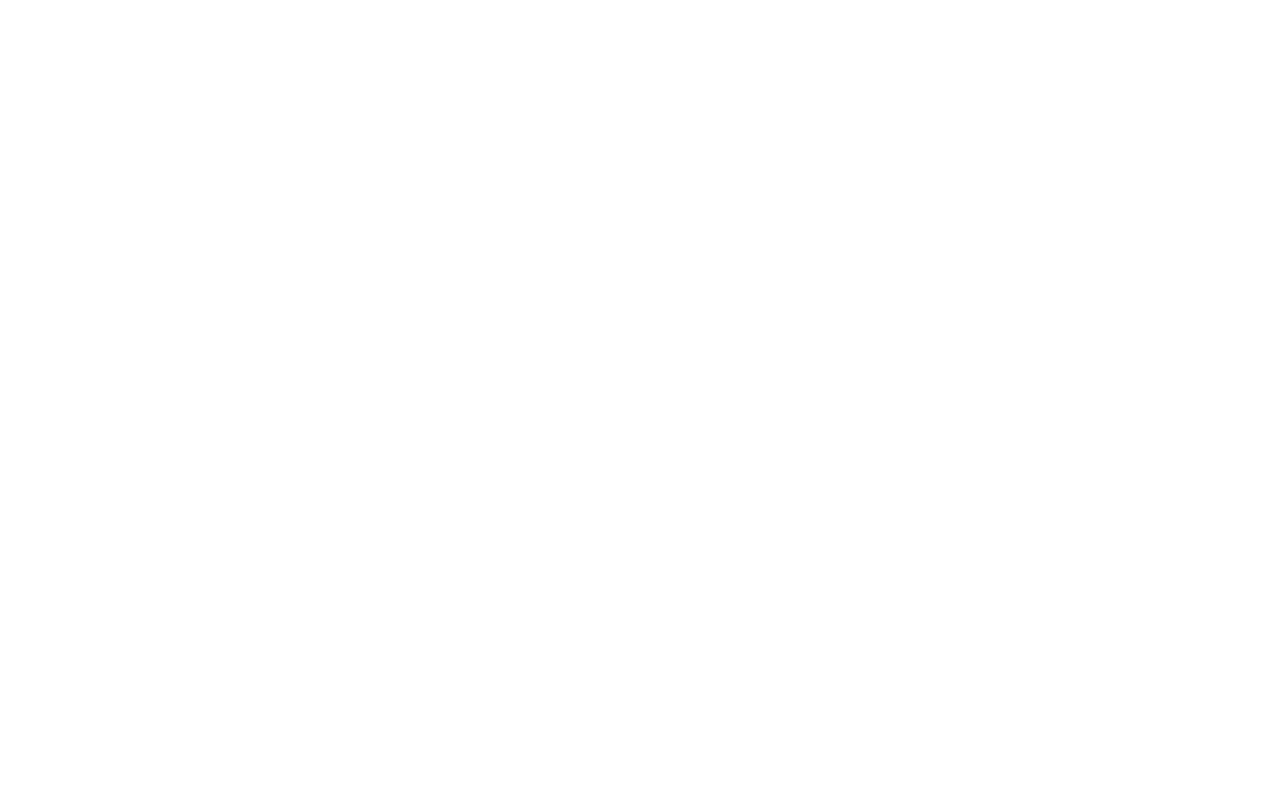
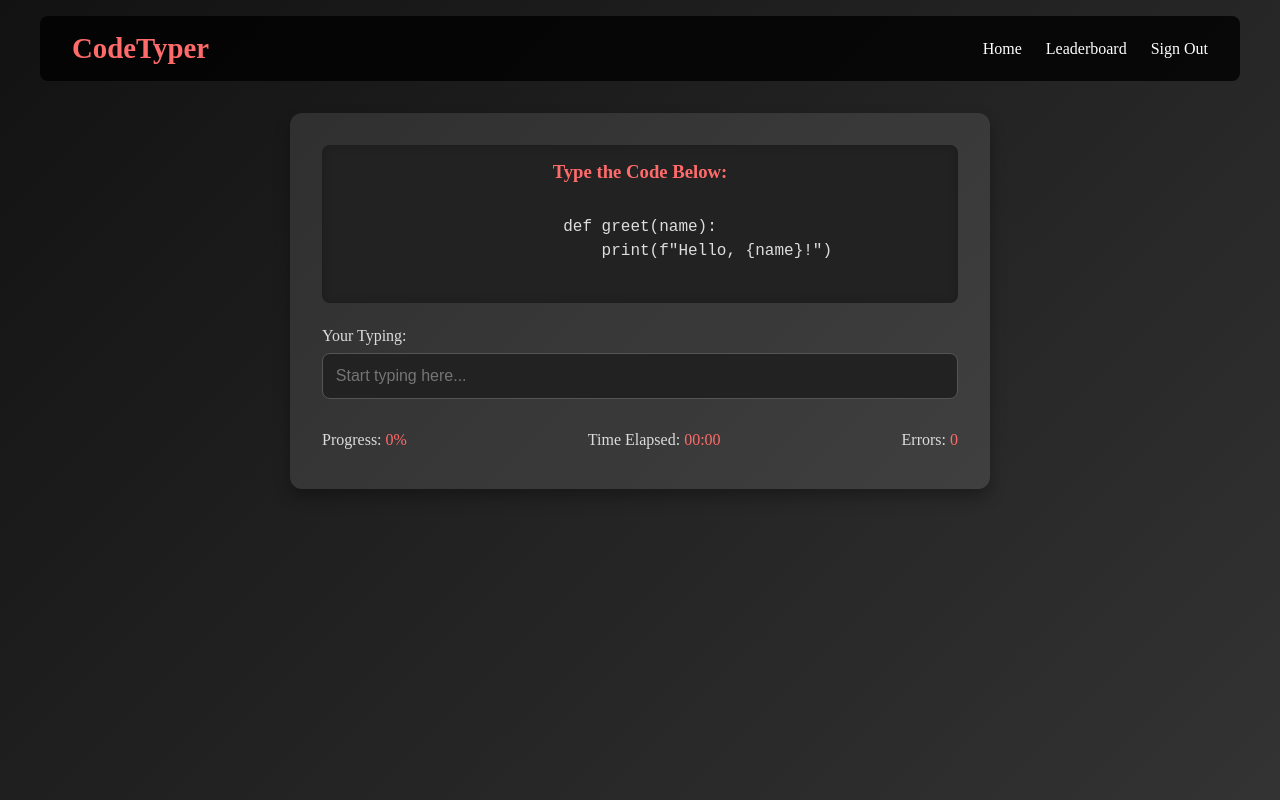
Before and after one commit to ktarafder/devtype, an Angular app: page /game in a window 1280 px wide. Before the commit this address led to /. Built offline with nearby package versions, Linux system fonts and the light colour scheme.

Commit message:
Add Game component with routing and styling

```diff
--- /dev/null
+++ b/src/app/game/game.component.css
@@ -0,0 +1,135 @@
+/* Reset default margins and paddings */
+* {
+    margin: 0;
+    padding: 0;
+    box-sizing: border-box;
+  }
+
+  html, body {
+    height: 100%;
+    font-family: 'Arial', sans-serif;
+  }
+
+  /* Container Styling */
+  .game-container {
+    display: flex;
+    flex-direction: column;
+    align-items: center;
+    background: linear-gradient(135deg, #121212, #333);
+    color: #fff;
+    min-height: 100vh;
+    padding: 1rem;
+  }
+
+  /* Navbar Styling */
+  .navbar {
+    display: flex;
+    justify-content: space-between;
+    align-items: center;
+    width: 100%;
+    max-width: 1200px;
+    padding: 1rem 2rem;
+    background: rgba(0, 0, 0, 0.8);
+    border-radius: 8px;
+    margin-bottom: 2rem;
+  }
+
+  .navbar .logo {
+    font-size: 1.8rem;
+    font-weight: bold;
+    color: #ff6b6b;
+  }
+
+  .navbar .nav-links {
+    list-style: none;
+    display: flex;
+    gap: 1.5rem;
+  }
+
+  .navbar .nav-links a {
+    color: #ffffff;
+    text-decoration: none;
+    font-weight: 500;
+    transition: color 0.3s;
+  }
+
+  .navbar .nav-links a:hover {
+    color: #ff6b6b;
+  }
+
+  /* Game Content Styling */
+  .game-content {
+    display: flex;
+    flex-direction: column;
+    align-items: center;
+    text-align: center;
+    width: 100%;
+    max-width: 700px;
+    padding: 2rem;
+    background-color: rgba(255, 255, 255, 0.1);
+    border-radius: 12px;
+    box-shadow: 0 8px 16px rgba(0, 0, 0, 0.3);
+  }
+
+  /* Code Snippet Display Styling */
+  .snippet-display {
+    width: 100%;
+    background-color: #222;
+    color: #dcdcdc;
+    padding: 1rem;
+    border-radius: 8px;
+    margin-bottom: 1.5rem;
+    box-shadow: inset 0 0 10px rgba(0, 0, 0, 0.2);
+  }
+
+  .snippet-display h3 {
+    color: #ff6b6b;
+    margin-bottom: 0.5rem;
+  }
+
+  .snippet-display pre {
+    font-family: 'Courier New', monospace;
+    font-size: 1rem;
+    line-height: 1.5;
+    color: #ddd;
+  }
+
+  /* Typing Input Area Styling */
+  .input-area {
+    width: 100%;
+    text-align: left;
+    margin-bottom: 1.5rem;
+  }
+
+  .input-area label {
+    display: block;
+    margin-bottom: 0.5rem;
+    color: #dcdcdc;
+  }
+
+  .input-area input {
+    width: 100%;
+    padding: 0.8rem;
+    font-size: 1rem;
+    border: 1px solid #555;
+    border-radius: 8px;
+    background-color: #222;
+    color: #fff;
+  }
+
+  /* Progress Tracking Styling */
+  .progress {
+    display: flex;
+    justify-content: space-between;
+    width: 100%;
+    font-size: 1rem;
+    color: #dcdcdc;
+  }
+
+  .progress p {
+    margin: 0.5rem 0;
+  }
+
+  .progress span {
+    color: #ff6b6b;
+  }
--- /dev/null
+++ b/src/app/game/game.component.html
@@ -0,0 +1,28 @@
+<div class="game-container">
+    <nav class="navbar">
+      <div class="logo">CodeTyper</div>
+      <ul class="nav-links">
+        <li><a href="#">Home</a></li>
+        <li><a href="#">Leaderboard</a></li>
+        <li><a href="#">Sign Out</a></li>
+      </ul>
+    </nav>
+
+    <div class="game-content">
+      <div class="snippet-display">
+        <h3>Type the Code Below:</h3>
+        <pre [innerHTML]="codeSnippet"></pre>
+      </div>
+
+      <div class="input-area">
+        <label for="userInput">Your Typing:</label>
+        <input type="text" id="userInput" placeholder="Start typing here..." />
+      </div>
+
+      <div class="progress">
+        <p>Progress: <span>0%</span></p>
+        <p>Time Elapsed: <span>00:00</span></p>
+        <p>Errors: <span>0</span></p>
+      </div>
+    </div>
+  </div>
--- /dev/null
+++ b/src/app/game/game.component.ts
@@ -0,0 +1,15 @@
+import { Component } from '@angular/core';
+
+@Component({
+  selector: 'app-game',
+  standalone: true,
+  imports: [],
+  templateUrl: './game.component.html',
+  styleUrl: './game.component.css'
+})
+export class GameComponent {
+  codeSnippet: string = `
+def greet(name):
+                print(f"Hello, &#123;name&#125;!")
+  `;
+}
--- a/src/app/home/home.component.html
+++ b/src/app/home/home.component.html
@@ -14,7 +14,7 @@
           Test your typing speed with code snippets from popular programming languages.
           Level up your typing and coding skills in a fun, gamified environment.
         </p>
-        <button onclick="startGame()">Start Typing</button>
+        <a href='/game'><button>Start Typing</button></a>
       </div>
     </section>
 
```
Also changed, not shown: src/app/app.routes.ts (+6 -1 lines), 1 other file (tests, documents, lock files or other folders).
